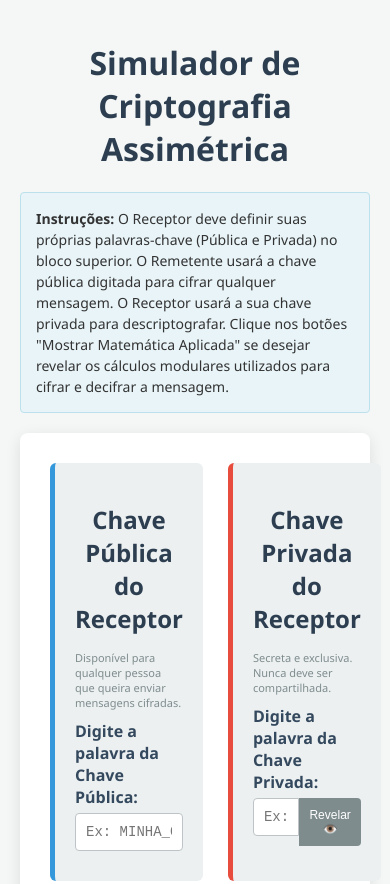
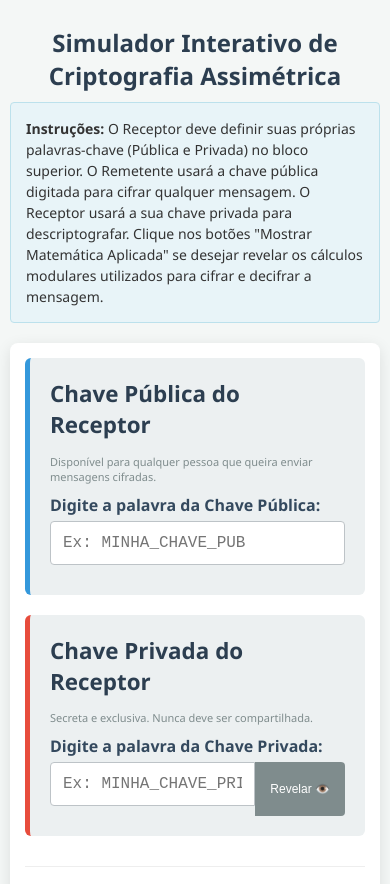
Before and after one commit to niltonfjunior2/simulador_criptografia, a plain HTML site: page index.html in a window 390 px wide. Shown: the top 884 px of the page. Drawn offline with Linux system fonts and the light colour scheme.

```diff
--- a/index.html
+++ b/index.html
@@ -3,32 +3,46 @@
 <head>
     <meta charset="UTF-8">
     <meta name="viewport" content="width=device-width, initial-scale=1.0">
-    <title>Simulador de Criptografia Assimétrica Interativo</title>
+    <title>Simulador de Criptografia Assimétrica</title>
     <style>
         body {
             font-family: 'Segoe UI', Tahoma, Geneva, Verdana, sans-serif;
             background-color: #f4f7f6;
             color: #333;
-            padding: 20px;
+            padding: 15px;
             max-width: 1000px;
             margin: 0 auto;
         }
-        h1, h2, h3 {
+        h1 {
+            font-size: 1.8rem;
             text-align: center;
+            color: #2c3e50;
+            margin-bottom: 10px;
+        }
+        h2 {
+            font-size: 1.4rem;
+            color: #2c3e50;
+            margin-top: 0;
+        }
+        h3 {
+            font-size: 1.25rem;
             color: #2c3e50;
         }
         .container {
             background: white;
-            padding: 30px;
+            padding: 20px;
             border-radius: 8px;
             box-shadow: 0 4px 15px rgba(0,0,0,0.1);
         }
+
+        /* Layout Base (Desktop): Duas colunas */
         .grid {
             display: grid;
             grid-template-columns: 1fr 1fr;
             gap: 25px;
             margin-bottom: 20px;
         }
+
         .card {
             background: #ecf0f1;
             padding: 20px;
@@ -47,7 +61,7 @@
         }
         input[type="text"], input[type="password"], textarea {
             width: 100%;
-            padding: 10px;
+            padding: 12px;
             margin-bottom: 10px;
             border: 1px solid #bdc3c7;
             border-radius: 4px;
@@ -63,17 +77,18 @@
             background: #7f8c8d;
             color: white;
             border: none;
-            padding: 0 10px;
+            padding: 0 15px;
             border-radius: 0 4px 4px 0;
             cursor: pointer;
             font-size: 12px;
+            white-space: nowrap;
         }
         .input-with-btn {
             border-radius: 4px 0 0 4px !important;
         }
         button.action-btn {
             width: 100%;
-            padding: 12px;
+            padding: 14px;
             border: none;
             border-radius: 4px;
             color: white;
@@ -91,7 +106,7 @@
             background-color: #9c88ff;
             color: white;
             border: none;
-            padding: 8px 12px;
+            padding: 10px 12px;
             border-radius: 4px;
             cursor: pointer;
             font-size: 13px;
@@ -162,11 +177,32 @@
             margin-top: -5px;
             margin-bottom: 10px;
         }
+
+        /* RESPONSIVIDADE (Media Query para Celulares e Tablets) */
+        @media (max-width: 768px) {
+            body {
+                padding: 10px;
+            }
+            h1 {
+                font-size: 1.5rem;
+            }
+            .container {
+                padding: 15px;
+            }
+            /* Transforma o grid de duas colunas em uma única coluna vertical */
+            .grid {
+                grid-template-columns: 1fr;
+                gap: 20px;
+            }
+            input[type="text"], input[type="password"], textarea {
+                font-size: 16px; /* Evita que o iOS dê zoom automático indesejado nos inputs */
+            }
+        }
     </style>
 </head>
 <body>
 
-    <h1>Simulador de Criptografia Assimétrica</h1>
+    <h1>Simulador Interativo de Criptografia Assimétrica</h1>
     <div class="info">
         <strong>Instruções:</strong> O Receptor deve definir suas próprias palavras-chave (Pública e Privada) no bloco superior.
         O Remetente usará a chave pública digitada para cifrar qualquer mensagem.
@@ -258,8 +294,6 @@
     </div>
 
     <script>
-        // Parâmetros estruturais matemáticos baseados nas novas configurações:
-        // Módulo N = 253, Expoente Público e = 7, Expoente Privado d = 63
         const RSA = {
             n: 253,
             e: 7,
```
